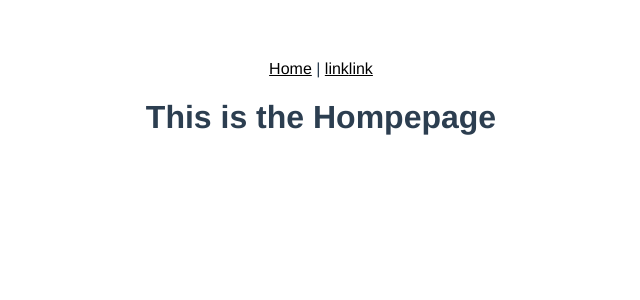
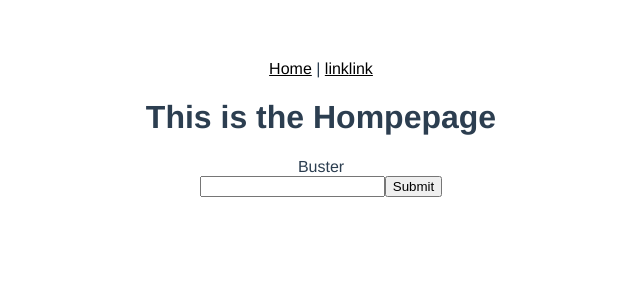
Before and after one commit to Mesterduc/portfolio, a Vue app in the folder portfolio/: page / in a window 1280 px wide. Shown: the top 300 px of the page, without its empty margins (319-959 px from the left). Built offline with nearby package versions, Linux system fonts and the light colour scheme.

Commit message:
brug af vuex

```diff
--- a/portfolio/src/App.vue
+++ b/portfolio/src/App.vue
@@ -3,18 +3,36 @@
   <!-- <router-link to="/hej">hej </router-link> -->
   <app-nav-bar />
   <router-view />
+  {{usestore}} <br>
+  <input v-model="userInput" type="text" name="" id="">
+  <button @click="saveName" type="submit">Submit</button>
 </template>
 
 <script lang="ts">
 import appNavBar from './layout/navBar/appNavBar.vue'
-import { defineComponent } from 'vue'
+import { defineComponent, ref, computed } from 'vue'
 import {useStore} from 'vuex'
 
 export default defineComponent({
   name: 'App',
   components: {
     appNavBar
+  },
+  setup(){
+    const store = useStore()
+    const usestore = computed(() => store.state.user.name)
+
+    const userInput = ref('')
+
+    function saveName() {
+      store.dispatch('saveName', userInput.value)
+      userInput.value = ''
+    }
+    return { usestore, userInput,saveName}
+
+
   }
+
 })
 </script>
 
```
